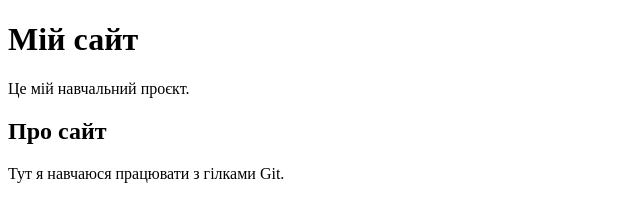
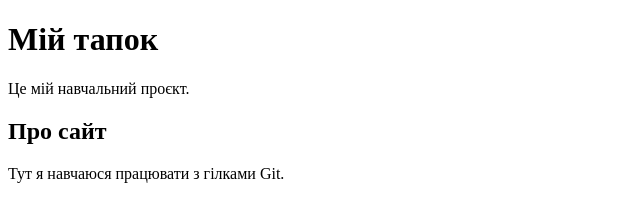
Before and after one commit to MatveevaVi/first, a plain HTML site: page index.html in a window 1280 px wide. Shown: the full height of the page, 0-640 px from the left. Drawn offline with Linux system fonts and the light colour scheme.

Commit message:
Change title in feature branch

```diff
--- a/index.html
+++ b/index.html
@@ -5,7 +5,7 @@
   <title>Мій перший Git-проєкт</title>
 </head>
 <body>
-  <h1>Мій сайт</h1>
+  <h1>Мій тапок</h1>
   <p>Це мій навчальний проєкт.</p>
   <section>
     <h2>Про сайт</h2>
```
